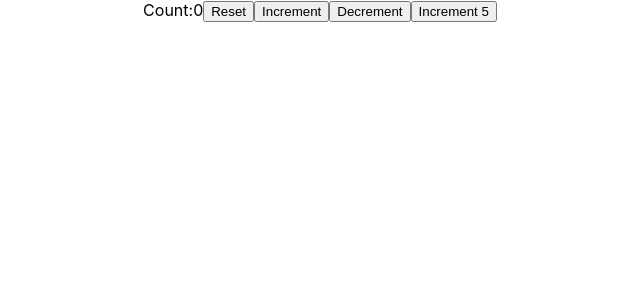
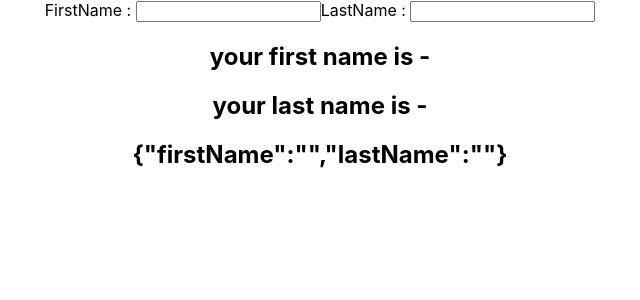
Before and after one commit to Devina6/ReactLearning, a React (Create React App) app in the folder react-project/: page / in a window 1280 px wide. Shown: the top 300 px of the page, without its empty margins (320-960 px from the left). Built offline with nearby package versions, Linux system fonts and the light colour scheme.

Commit message:
useState with object

```diff
--- a/react-project/src/App.js
+++ b/react-project/src/App.js
@@ -19,12 +19,14 @@
 import ClassCounter from './components/classCounter'
 import HookCounter from './components/hookCounter'
 import HookCounterTwo from './components/HookCounterTwo';
+import HookCounterThree from './components/HookCounterThree';
 
 function App() {
   return (
     <div className="App">
-      <HookCounterTwo />
-      {/*<ClassCounter />
+      <HookCounterThree />
+      {/*<HookCounterTwo />
+      <ClassCounter />
       <HookCounter />
       <LifeCycleA />
       <Form />
--- /dev/null
+++ b/react-project/src/components/HookCounterThree.js
@@ -0,0 +1,21 @@
+import React,{useState} from 'react'
+
+function HookCounterThree() {
+    const [name,setName] = useState({firstName:'',lastName:''})
+
+  return (
+    <div>
+        <form>
+            <label>FirstName : </label>
+            <input type='text' value={name.firstName} onChange={e => setName({...name,firstName:e.target.value})}/>
+            <label>LastName : </label>
+            <input type='text' value={name.lastName} onChange={e => setName({...name,lastName:e.target.value})}/>
+            <h2>your first name is - {name.firstName}</h2>
+            <h2>your last name is - {name.lastName}</h2>
+            <h2>{JSON.stringify(name)}</h2>
+        </form>
+    </div>
+  )
+}
+
+export default HookCounterThree
```
